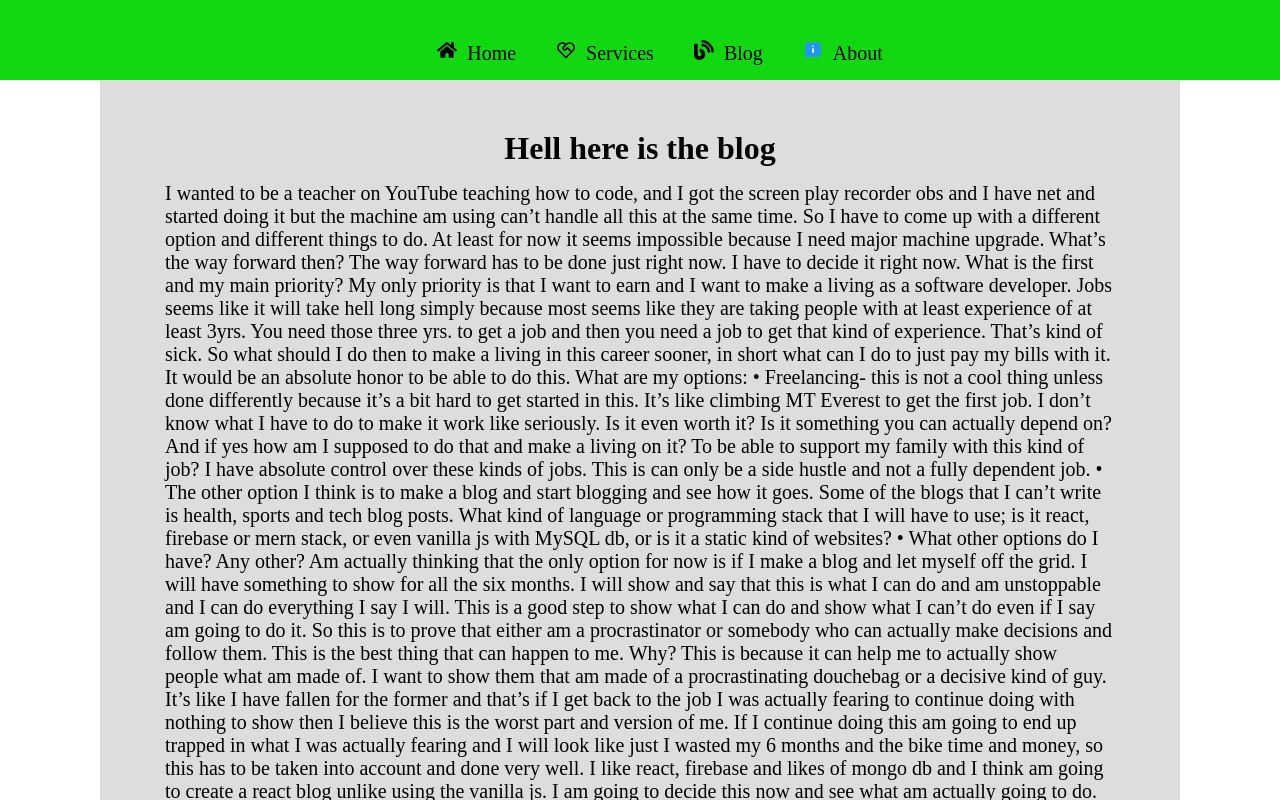
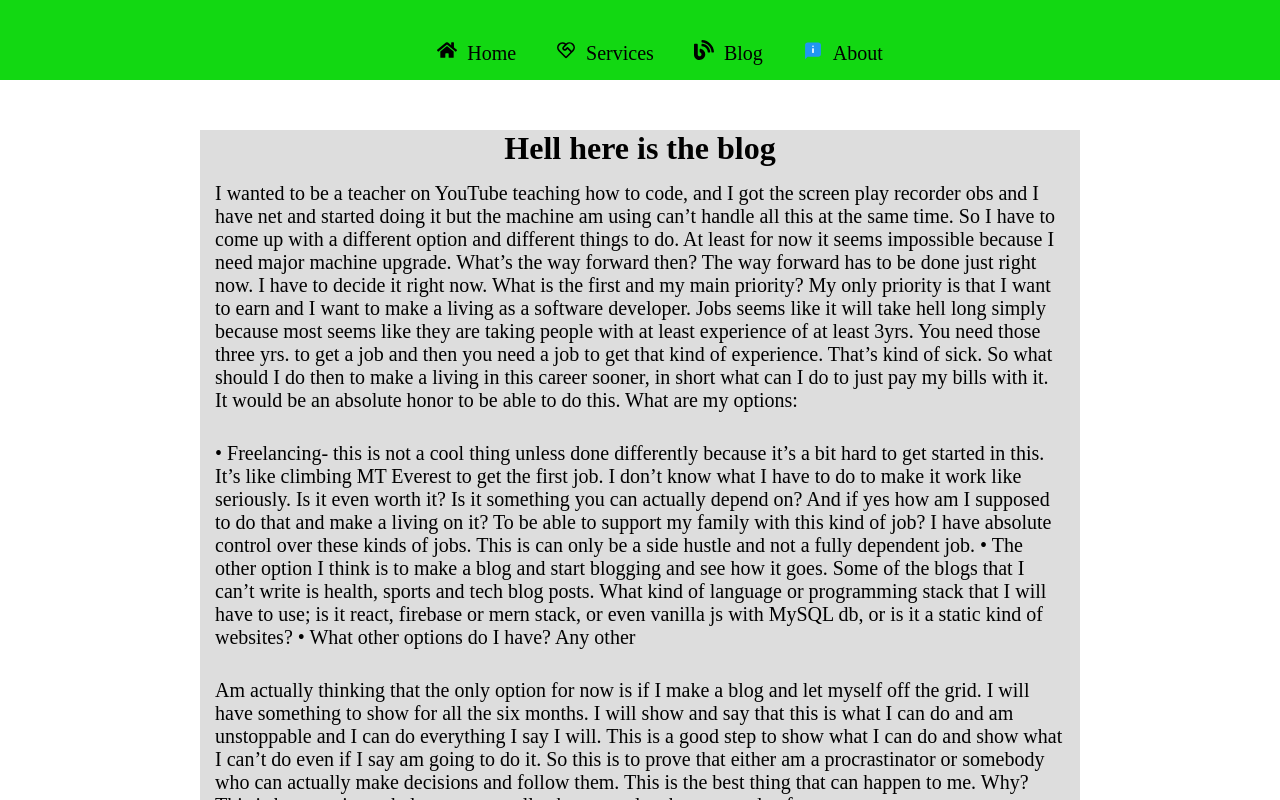
Before and after one commit to sirben181/web-reactv1, a React (Create React App) app: page /blog in a window 1280 px wide. Shown: the top 800 px of the page. Built offline with nearby package versions, Linux system fonts and the light colour scheme.

Commit message:
more pages design

```diff
--- a/src/pages/Blog.js
+++ b/src/pages/Blog.js
@@ -4,21 +4,27 @@ import './blog.css'
 const Blog = () => {
     return (
         <div className="blog_container">
+            <div className="blog_wrapper">
              <h1>Hell here is the blog</h1>
              <p>I wanted to be a teacher on YouTube teaching how to code, and I got the screen play recorder obs and I have net and started doing it but the machine am using can’t handle all this at the same time. So I have to come up with a different option and different things to do. At least for now it seems impossible because I need major machine upgrade.
 What’s the way forward then? The way forward has to be done just right now. I have to decide it right now. What is the first and my main priority? My only priority is that I want to earn and I want to make a living as a software developer. Jobs seems like it will take hell long simply because most seems like they are taking people with at least experience of at least 3yrs.
 You need those three yrs. to get a job and then you need a job to get that kind of experience. That’s kind of sick. So what should I do then to make a living in this career sooner, in short what can I do to just pay my bills with it. It would be an absolute honor to be able to do this.
 What are my options:
+</p>
+<p>
 •	 Freelancing- this is not a cool thing unless done differently because it’s a bit hard to get started in this. It’s like climbing MT Everest to get the first job. I don’t know what I have to do to make it work like seriously.
 Is it even worth it? Is it something you can actually depend on? And if yes how am I supposed to do that and make a living on it? To be able to support my family with this kind of job? I have absolute control over these kinds of jobs. This is can only be a side hustle and not a fully dependent job.
 •	The other option I think is to make a blog and start blogging and see how it goes. Some of the blogs that I can’t write is health, sports and tech blog posts. What kind of language or programming stack that I will have to use; is it react, firebase or mern stack, or even vanilla js with MySQL db, or is it a static kind of websites?
-•	What other options do I have? Any other? Am actually thinking that the only option for now is if I make a blog and let myself off the grid. I will have something to show for all the six months. I will show and say that this is what I can do and am unstoppable and I can do everything I say I will. This is a good step to show what I can do and show what I can’t do even if I say am going to do it. So this is to prove that either am a procrastinator or somebody who can actually make decisions and follow them.
-This is the best thing that can happen to me. Why? This is because it can help me to actually show people what am made of. I want to show them that am made of a procrastinating douchebag or a decisive kind of guy. It’s like I have fallen for the former and that’s if I get back to the job I was actually fearing to continue doing with nothing to show then I believe this is the worst part and version of me. If I continue doing this am going to end up trapped in what I was actually fearing and I will look like just I wasted my 6 months and the bike time and money, so this has to be taken into account and done very well.
+•	What other options do I have? Any other</p>
+<p>Am actually thinking that the only option for now is if I make a blog and let myself off the grid. I will have something to show for all the six months. I will show and say that this is what I can do and am unstoppable and I can do everything I say I will. This is a good step to show what I can do and show what I can’t do even if I say am going to do it. So this is to prove that either am a procrastinator or somebody who can actually make decisions and follow them.
+This is the best thing that can happen to me. Why? This is because it can help me to actually show people what am made of.</p>
+<p> I want to show them that am made of a procrastinating douchebag or a decisive kind of guy. It’s like I have fallen for the former and that’s if I get back to the job I was actually fearing to continue doing with nothing to show then I believe this is the worst part and version of me. If I continue doing this am going to end up trapped in what I was actually fearing and I will look like just I wasted my 6 months and the bike time and money, so this has to be taken into account and done very well.
 I like react, firebase and likes of mongo db and I think am going to create a react blog unlike using the vanilla js. I am going to decide this now and see what am actually going to do. Here is after I have made this then what next?
 I just get and grab any job and start to write down the best stories…and then grab other jobs for survival at least I can show at least I got something to show if given a chance I would have done something interesting.
  What can I write about and be happy that am writing.
 
 </p>
+           </div>
         </div>
     )
 }
--- a/src/pages/blog.css
+++ b/src/pages/blog.css
@@ -3,13 +3,21 @@
     padding:50px;
 margin-left:100px;
 margin-right:100px;
-background:#ddd;
+min-height:100vh;
+height:auto;
 /* width:100%; */
 height:auto;}
-.blog_container h1{
+.blog_wrapper{
+background:#ddd;
+margin-right:50px;
+margin-left:50px;
+
+}
+
+.blog_wrapper h1{
     text-align:center;
 }
-.blog_container p{
+.blog_wrapper p{
     font-size:20px;
     padding:15px;
 }
```
Also changed, not shown: src/pages/HomeContent.js (deleted, +0 -12 lines).
